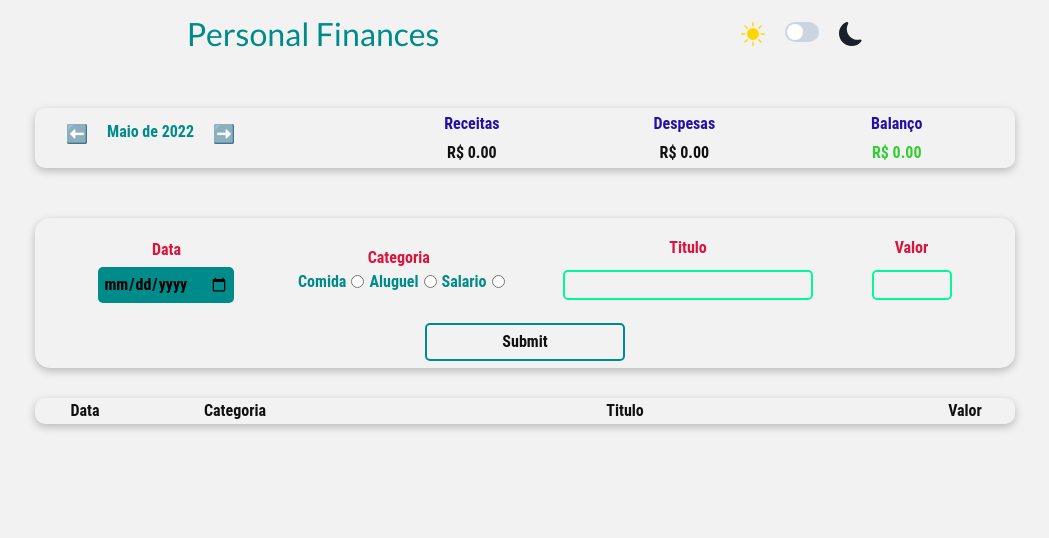
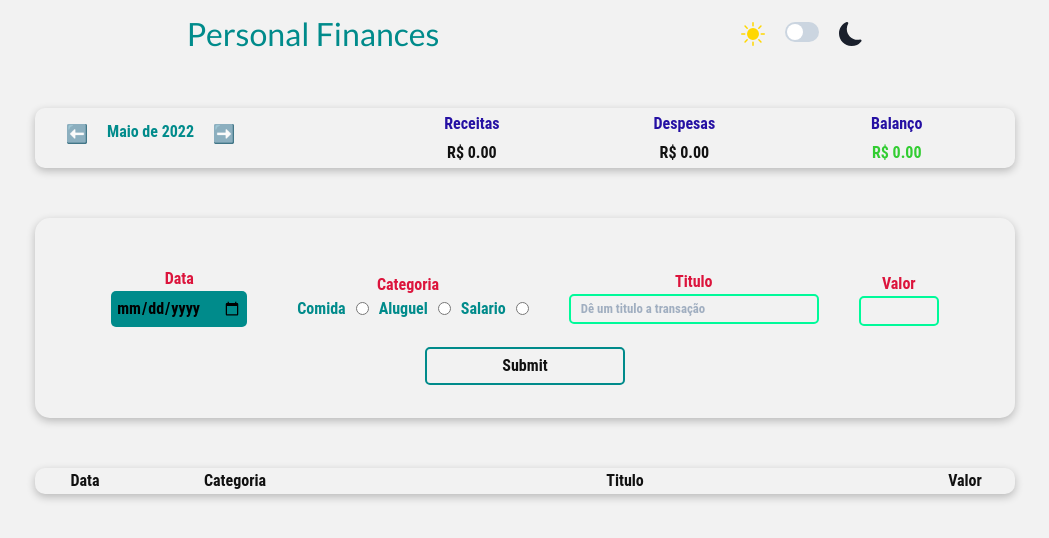
Before and after one commit to santosfk/personal-finances, a React (Vite) app: page / in a window 1280 px wide. Shown: the top 538 px of the page, without its empty margins (115-1164 px from the left). Built offline with nearby package versions, Linux system fonts and the light colour scheme.

Commit message:
feat : fixing alignment of itens

```diff
--- a/src/Pages/Signup/index.tsx
+++ b/src/Pages/Signup/index.tsx
@@ -39,7 +39,7 @@ export default function Signup() {
               Veja com o que voce e <span>sua familia mais gasta!</span>
             </style.Collum>
             <style.Collum color={"#00FA9A"}>
-              <FaPiggyBank className="ThirdIcon" />E aprenda a guardar seu{" "}
+              <FaPiggyBank className="ThirdIcon" />E aprenda a guardar seu
               <span>precioso Money!</span>
             </style.Collum>
           </style.Row>
--- a/src/components/AddArea/index.tsx
+++ b/src/components/AddArea/index.tsx
@@ -2,6 +2,7 @@ import React, { useState } from "react";
 import { Item } from "../../types/Item";
 import * as style from "./style";
 import { useForm } from "react-hook-form";
+import { Input, InputGroup, InputLeftAddon, Radio } from "@chakra-ui/react";
 
 type Props = {
   handleAddList: (item: Item) => void;
@@ -50,7 +51,13 @@ export default function AddArea({ handleAddList }: Props) {
           </style.CategoryContent>
           <style.TitleContent>
             <label>
-              Titulo <input type="text" {...register("title")}></input>
+              Titulo
+              <Input
+                type="text"
+                variant="outline"
+                placeholder="Dê um titulo a transação"
+                {...register("title")}
+              ></Input>
             </label>
           </style.TitleContent>
           <style.ValueContent>
--- a/src/components/AddArea/style.ts
+++ b/src/components/AddArea/style.ts
@@ -2,13 +2,16 @@ import styled from "styled-components";
 
 export const Container = styled.div`
   background-color: ${({ theme }) => theme.COLOR.DIV};
-  height: 150px;
-  margin: 30px 0px;
+  height: 200px;
+  margin-bottom: 50px;
   padding: 5px;
   border-radius: 15px;
   box-shadow: rgba(0, 0, 0, 0.24) 0px 3px 8px;
   @import url("https://fonts.googleapis.com/css2?family=Roboto+Condensed:wght@300&display=swap");
   font-family: "Roboto Condensed", sans-serif;
+  display: flex;
+  align-items: center;
+  justify-content: space-evenly;
 `;
 export const FormContent = styled.form`
   display: flex;
@@ -19,7 +22,7 @@ export const FormContent = styled.form`
 
 export const DataContent = styled.div`
   display: flex;
-  margin-top: 20px;
+  margin: 0px 20px;
   label {
     font-weight: bold;
     color: var(--red);
@@ -28,7 +31,6 @@ export const DataContent = styled.div`
     flex-direction: column;
   }
   input {
-    margin-top: 5px;
     outline: none;
     font-weight: bold;
     color: black;
@@ -39,9 +41,9 @@ export const DataContent = styled.div`
 `;
 
 export const CategoryContent = styled.div`
+  margin: 0px 20px;
   display: flex;
   flex-direction: column;
-  margin-top: 18px;
   span {
     text-align: center;
     font-weight: bold;
@@ -55,25 +57,24 @@ export const OptionsRadio = styled.div`
   justify-content: space-around;
 
   label {
+    margin: 0px 10px;
     color: ${({ theme }) => theme.COLOR.BLUE};
-    margin: 0px 5px;
     font-weight: bold;
     color: ${({ theme }) => theme.COLOR.INPUTS};
   }
 `;
 export const TitleContent = styled.div`
+  margin: 0px 20px;
   label {
     display: flex;
     flex-direction: column;
     text-align: center;
     color: var(--red);
     font-weight: bold;
-    margin-top: 5px;
+
     input {
       background: none;
       border: 2px solid var(--white-green);
-      margin-top: 10px;
-      margin-bottom: -10px;
       outline: none;
       width: 250px;
       color: ${({ theme }) => theme.COLOR.INPUTS};
@@ -91,7 +92,7 @@ export const TitleContent = styled.div`
   }
 `;
 export const ValueContent = styled.div`
-  margin-top: 10px;
+  margin: 0px 20px;
   label {
     display: flex;
     flex-direction: column;
@@ -101,7 +102,7 @@ export const ValueContent = styled.div`
   }
   input {
     background: none;
-    margin-top: 10px;
+
     margin-bottom: -5px;
     height: 30px;
     width: 80px;
@@ -122,7 +123,7 @@ export const ValueContent = styled.div`
 `;
 export const Submit = styled.div`
   margin: auto;
-  margin-top: 20px;
+
   input {
     background: none;
     width: 200px;
@@ -142,6 +143,7 @@ export const Submit = styled.div`
   }
 `;
 export const ReceiveAlldata = styled.div`
+  margin: 20px 0px;
   display: flex;
   justify-content: space-evenly;
   align-items: center;
```
